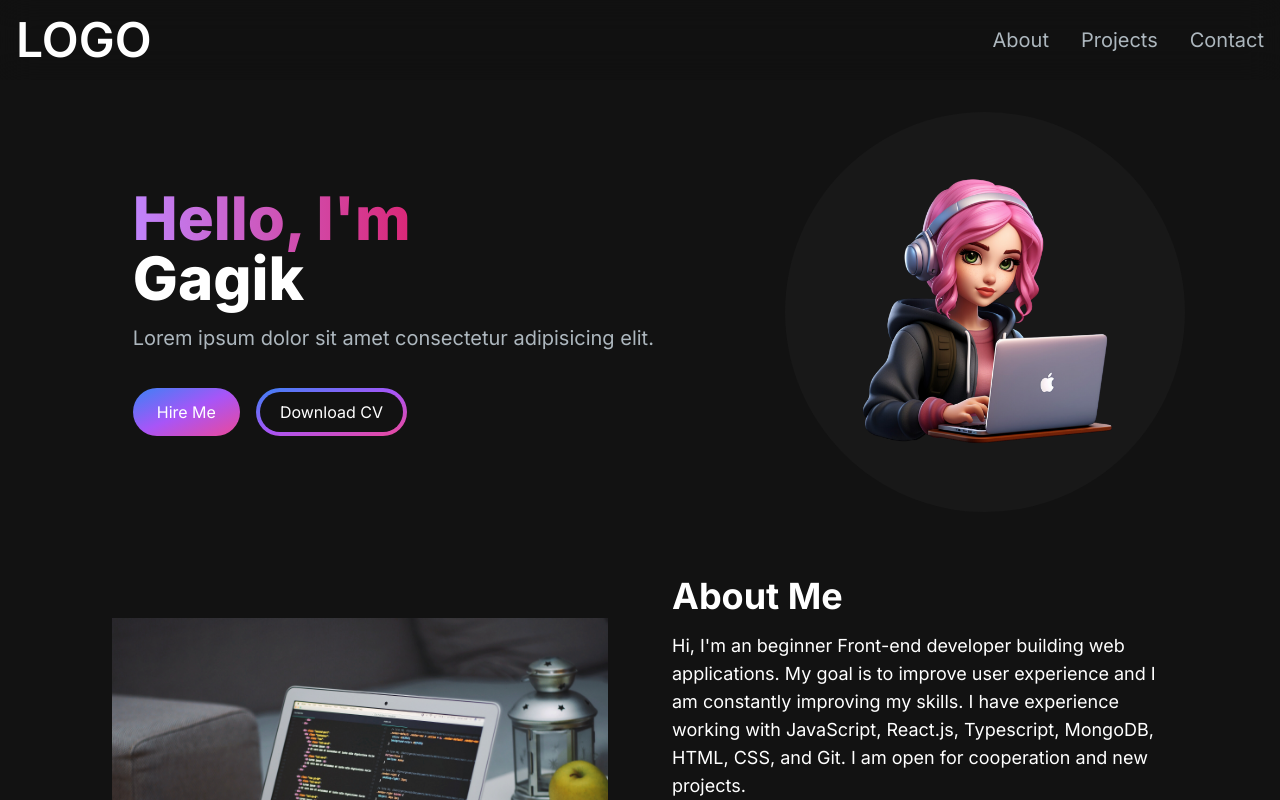
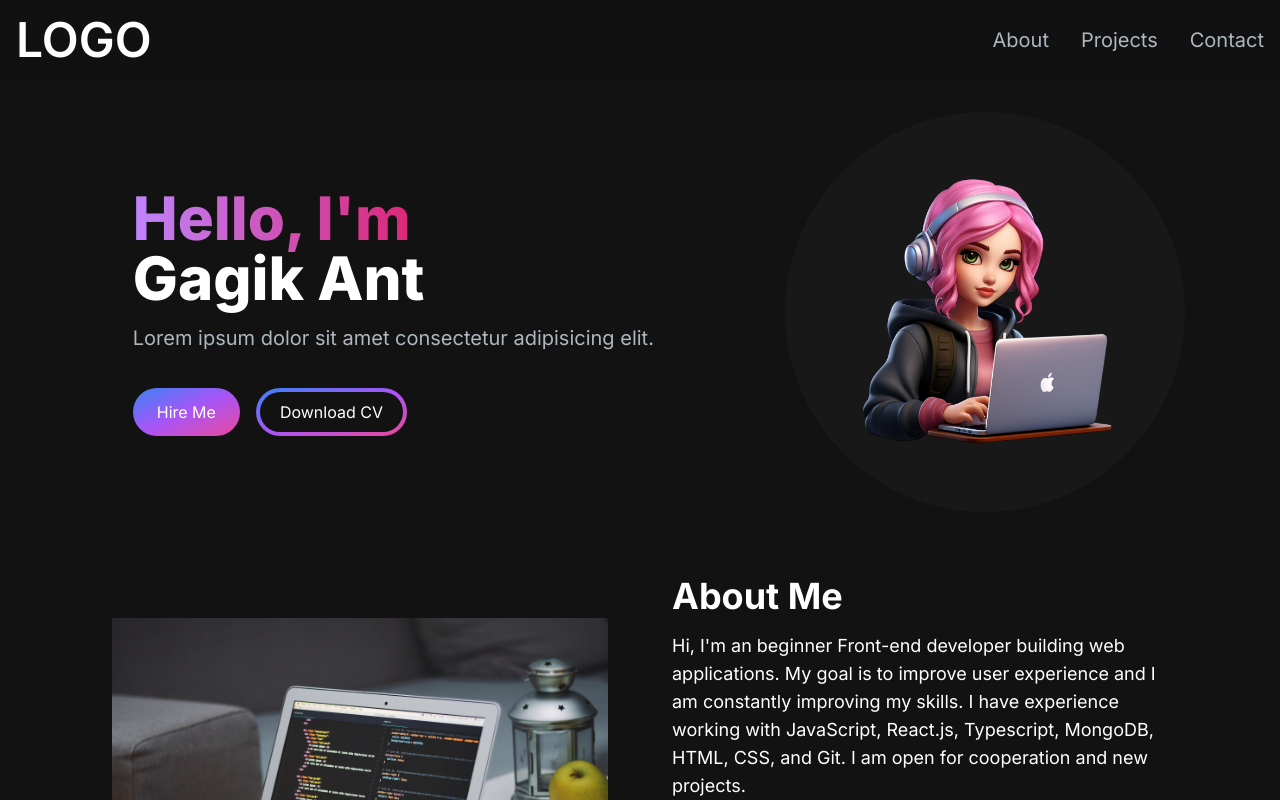
Before and after one commit to GoGagoo/gogagoo-portfolio-nextjs, a Next.js app: page / in a window 1280 px wide. Shown: the top 800 px of the page. Built offline with nearby package versions, Linux system fonts and the light colour scheme.

Commit message:
add my lastname in hero

```diff
--- a/src/app/components/Hero.jsx
+++ b/src/app/components/Hero.jsx
@@ -13,7 +13,7 @@ const Hero = () => {
 						<br></br>
             <TypeAnimation
               sequence={[
-                "Gagik",
+                "Gagik Antonyan",
                 1000,
                 "Frontend Developer",
                 1000,
```
